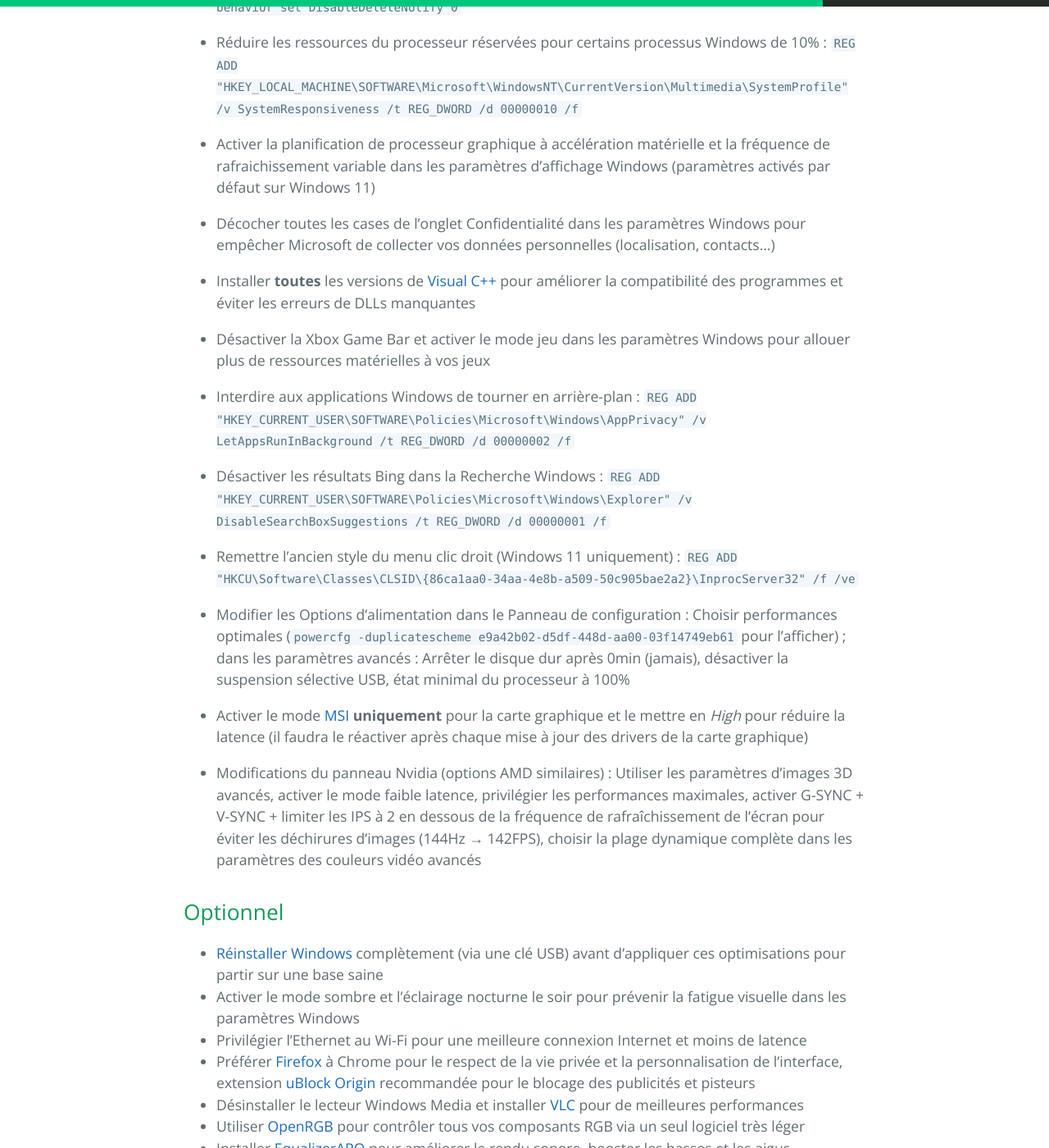
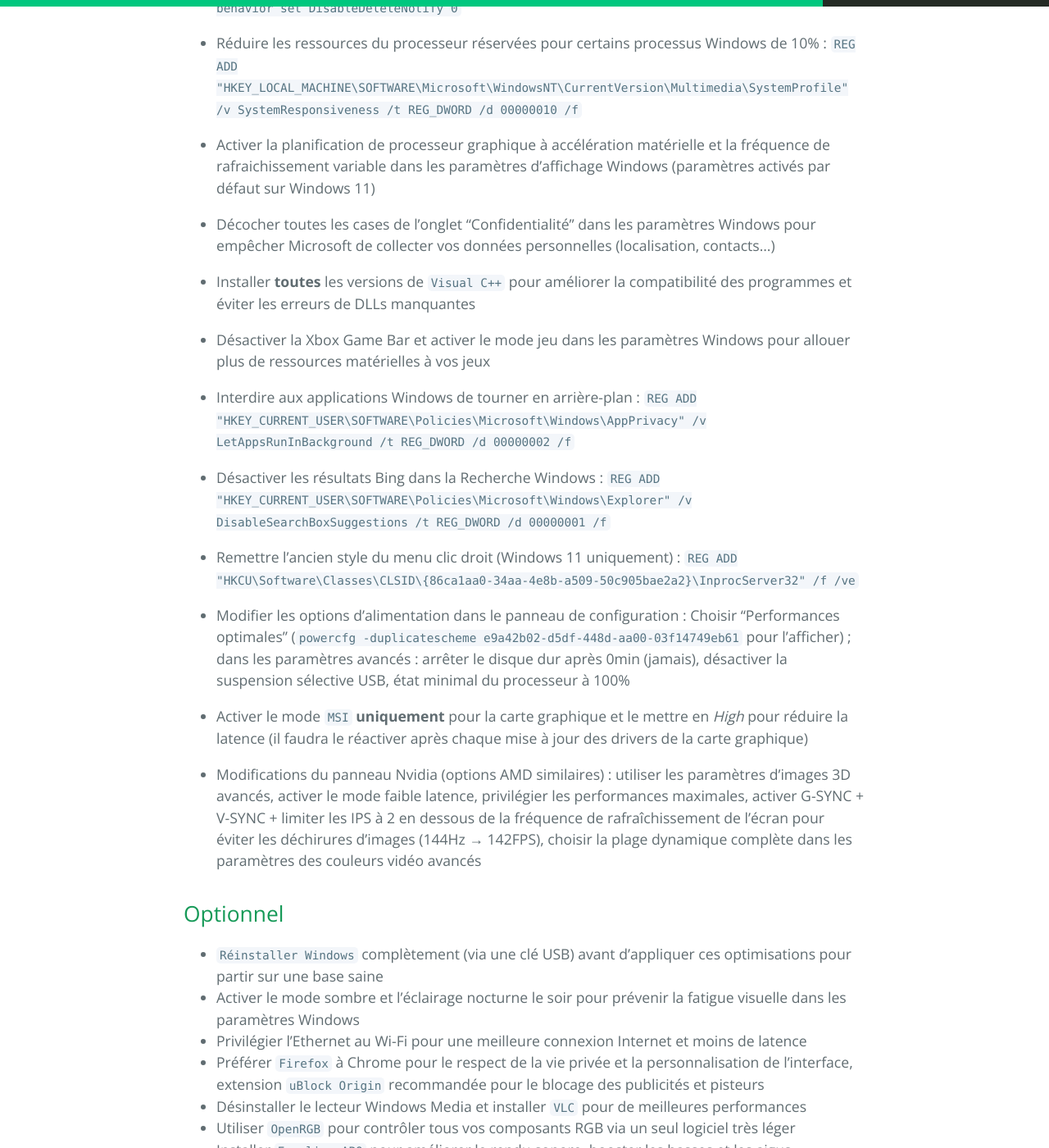
Before and after one commit to PouletEnSlip/pouletenslip.github.io, a Jekyll site: the page built from pages/opti.md, in a window 1280 px wide and 1400 px high, scrolled down 1363 px. Shown: the whole window at 82% size. Built offline with Jekyll 4.4.1, drawn with Linux system fonts in a browser that asks for light colours; comment, search, counter and statistics services are not loaded; our own code applies the rules of GitHub Pages for plain Markdown files.

Commit message:
Update opti.md

```diff
--- a/pages/opti.md
+++ b/pages/opti.md
@@ -13,14 +13,14 @@
 * Réparer les fichiers système : `sfc /scannow` (commande à rentrer dans le Terminal Windows)
 * Vider le cache DNS : `ipconfig /flushdns`
 * Réparer l’image de Windows : `Dism /Online /Cleanup-Image /RestoreHealth`
-* Vérifier que Windows est à jour et qu’il n’y a pas de malware avec [Malwarebytes](https://fr.malwarebytes.com/)
-* Mettre le BIOS et les drivers à jour via le site de la carte mère, utiliser [DDU](https://www.guru3d.com/files-details/display-driver-uninstaller-download.html) pour réinstaller proprement les [drivers Nvidia](https://www.nvidia.fr/Download/index.aspx?lang=fr)/[AMD](https://www.amd.com/en/support)
+* Vérifier que Windows est à jour et qu’il n’y a pas de malware avec [`Malwarebytes`](https://fr.malwarebytes.com/)
+* Mettre le BIOS et les drivers à jour via le site de la carte mère, utiliser [`DDU`](https://www.guru3d.com/files-details/display-driver-uninstaller-download.html) pour réinstaller proprement les [`drivers Nvidia`](https://www.nvidia.fr/Download/index.aspx?lang=fr)/[`AMD`](https://www.amd.com/en/support)
 
 ## Optimisations avancées
 
 * Vérifier que votre compte est administrateur, qu’il n’y a pas de caractère spécial dans le nom d’utilisateur (é, à... certains logiciels peuvent mal fonctionner)
 
-* Supprimer les applications Windows que vous n’utilisez pas via [GeekUninstaller](https://geekuninstaller.com/download)
+* Supprimer les applications Windows que vous n’utilisez pas via [`GeekUninstaller`](https://geekuninstaller.com/download)
 
 * Désactiver un maximum de programmes qui se lancent au démarrage de Windows (`Ctrl + Maj + Esc` - onglet Démarrage)
 
@@ -34,9 +34,9 @@
 
 * Activer la planification de processeur graphique à accélération matérielle et la fréquence de rafraichissement variable dans les paramètres d’affichage Windows (paramètres activés par défaut sur Windows 11)
 
-* Décocher toutes les cases de l’onglet Confidentialité dans les paramètres Windows pour empêcher Microsoft de collecter vos données personnelles (localisation, contacts...)
+* Décocher toutes les cases de l’onglet "Confidentialité" dans les paramètres Windows pour empêcher Microsoft de collecter vos données personnelles (localisation, contacts...)
 
-* Installer **toutes** les versions de [Visual C++](https://www.techpowerup.com/download/visual-c-redistributable-runtime-package-all-in-one/) pour améliorer la compatibilité des programmes et éviter les erreurs de DLLs manquantes
+* Installer **toutes** les versions de [`Visual C++`](https://www.techpowerup.com/download/visual-c-redistributable-runtime-package-all-in-one/) pour améliorer la compatibilité des programmes et éviter les erreurs de DLLs manquantes
 
 * Désactiver la Xbox Game Bar et activer le mode jeu dans les paramètres Windows pour allouer plus de ressources matérielles à vos jeux
 
@@ -46,22 +46,22 @@
 
 * Remettre l'ancien style du menu clic droit (Windows 11 uniquement) : `REG ADD "HKCU\Software\Classes\CLSID\{86ca1aa0-34aa-4e8b-a509-50c905bae2a2}\InprocServer32" /f /ve`
 
-* Modifier les Options d’alimentation dans le Panneau de configuration : Choisir performances optimales (`powercfg -duplicatescheme
-e9a42b02-d5df-448d-aa00-03f14749eb61` pour l’afficher) ; dans les paramètres avancés : Arrêter le disque dur après 0min (jamais), désactiver la suspension sélective USB, état minimal du processeur à 100%
+* Modifier les options d’alimentation dans le panneau de configuration : Choisir "Performances optimales" (`powercfg -duplicatescheme
+e9a42b02-d5df-448d-aa00-03f14749eb61` pour l’afficher) ; dans les paramètres avancés : arrêter le disque dur après 0min (jamais), désactiver la suspension sélective USB, état minimal du processeur à 100%
 
-* Activer le mode [MSI](https://www.mediafire.com/file/ewpy1p0rr132thk/MSI_util_v3.zip/file) **uniquement** pour la carte graphique et le mettre en *High* pour réduire la latence (il faudra le réactiver après chaque mise à jour des drivers de la carte graphique)
+* Activer le mode [`MSI`](https://www.mediafire.com/file/ewpy1p0rr132thk/MSI_util_v3.zip/file) **uniquement** pour la carte graphique et le mettre en *High* pour réduire la latence (il faudra le réactiver après chaque mise à jour des drivers de la carte graphique)
 
-* Modifications du panneau Nvidia (options AMD similaires) : Utiliser les paramètres d’images 3D avancés, activer le mode faible latence, privilégier les performances maximales, activer G-SYNC + V-SYNC + limiter les IPS à 2 en dessous de la fréquence de rafraîchissement de l’écran pour éviter les déchirures d’images (144Hz → 142FPS), choisir la plage dynamique complète dans les paramètres des couleurs vidéo avancés
+* Modifications du panneau Nvidia (options AMD similaires) : utiliser les paramètres d’images 3D avancés, activer le mode faible latence, privilégier les performances maximales, activer G-SYNC + V-SYNC + limiter les IPS à 2 en dessous de la fréquence de rafraîchissement de l’écran pour éviter les déchirures d’images (144Hz → 142FPS), choisir la plage dynamique complète dans les paramètres des couleurs vidéo avancés
 
 ## Optionnel
 
-* [Réinstaller Windows](https://www.youtube.com/watch?v=uHOP4UbEGug) complètement (via une clé USB) avant d’appliquer ces optimisations pour partir sur une base saine
+* [`Réinstaller Windows`](https://www.youtube.com/watch?v=uHOP4UbEGug) complètement (via une clé USB) avant d’appliquer ces optimisations pour partir sur une base saine
 * Activer le mode sombre et l’éclairage nocturne le soir pour prévenir la fatigue visuelle dans les paramètres Windows
 * Privilégier l’Ethernet au Wi-Fi pour une meilleure connexion Internet et moins de latence
-* Préférer [Firefox](https://www.mozilla.org/fr/firefox/new/) à Chrome pour le respect de la vie privée et la personnalisation de l'interface, extension [uBlock Origin](https://addons.mozilla.org/fr/firefox/addon/ublock-origin/) recommandée pour le blocage des publicités et pisteurs
-* Désinstaller le lecteur Windows Media et installer [VLC](https://www.videolan.org/index.fr.html) pour de meilleures performances
-* Utiliser [OpenRGB](https://openrgb.org/releases.html) pour contrôler tous vos composants RGB via un seul logiciel très léger
-* Installer [EqualizerAPO](https://sourceforge.net/projects/equalizerapo/) pour améliorer le rendu sonore, booster les basses et les aigus
+* Préférer [`Firefox`](https://www.mozilla.org/fr/firefox/new/) à Chrome pour le respect de la vie privée et la personnalisation de l'interface, extension [`uBlock Origin`](https://addons.mozilla.org/fr/firefox/addon/ublock-origin/) recommandée pour le blocage des publicités et pisteurs
+* Désinstaller le lecteur Windows Media et installer [`VLC`](https://www.videolan.org/index.fr.html) pour de meilleures performances
+* Utiliser [`OpenRGB`](https://openrgb.org/releases.html) pour contrôler tous vos composants RGB via un seul logiciel très léger
+* Installer [`EqualizerAPO`](https://sourceforge.net/projects/equalizerapo/) pour améliorer le rendu sonore, booster les basses et les aigus
 
 ## Conclusion
 
```
